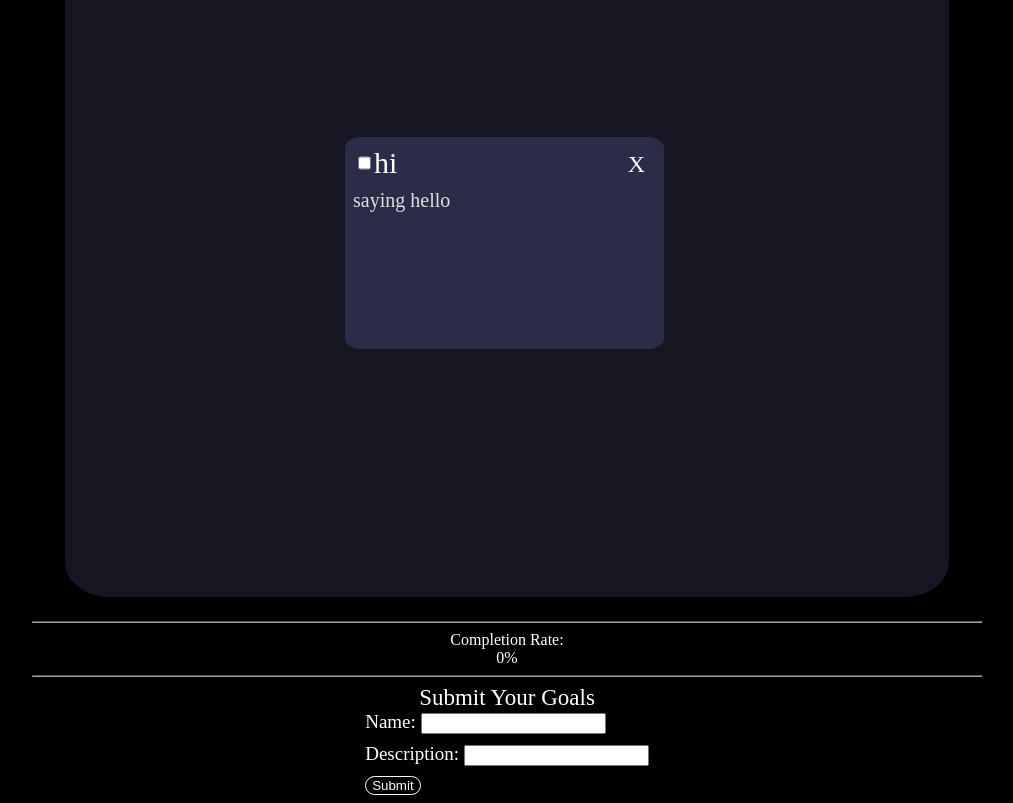
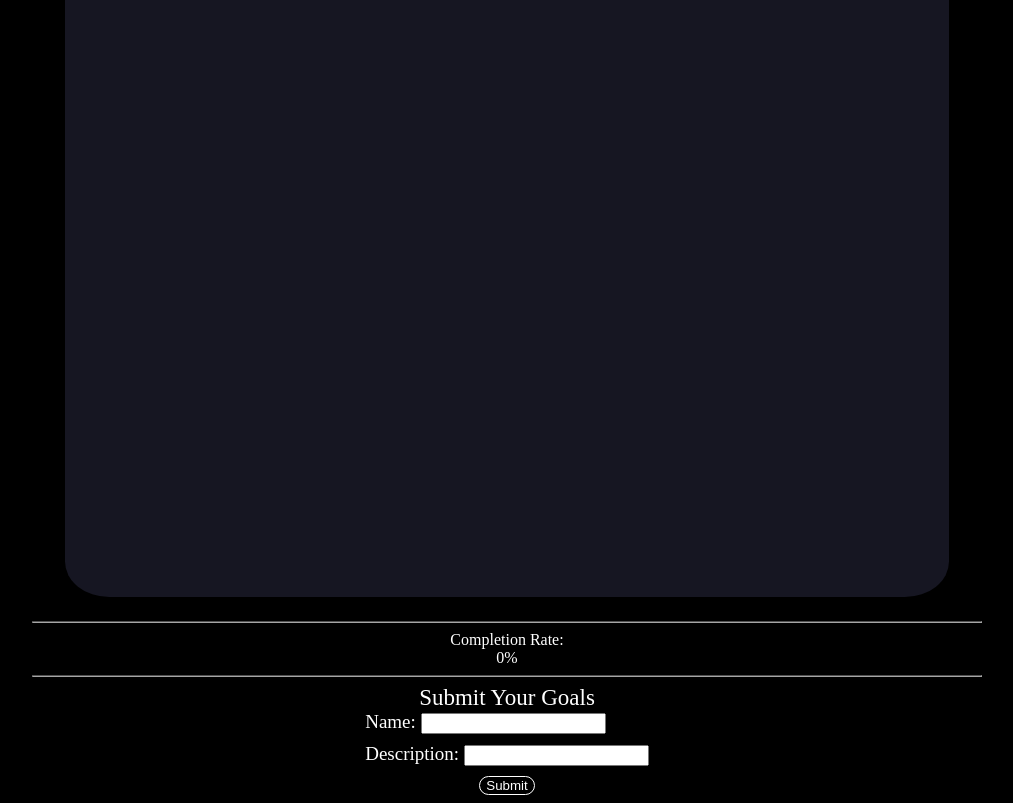
Before and after one commit to yang0709-dev/Habit-Tracker, a React (Vite) app in the folder habit-tracker/: page / in a window 1280 px wide. Shown: the part 180-983 px from the top of the page, without its empty margins (133-1146 px from the left). Built offline with nearby package versions, Linux system fonts and the light colour scheme.

Commit message:
finished saving but close button, alignment of the tasks, size of the tasks need to be fixed

```diff
--- a/habit-tracker/src/components/SubmitGoals.jsx
+++ b/habit-tracker/src/components/SubmitGoals.jsx
@@ -6,6 +6,8 @@ export const taskContext = createContext(["", ""]);
 function SubmitGoals() {
   const [tasks, setTasks] = useState(["", ""]);
 
+
+  // 處理localStorage裡面的"key"裡面的數值
   if (localStorage.getItem("key") === null) {
     localStorage.setItem("key", 0);
   }
@@ -18,20 +20,33 @@ function SubmitGoals() {
     return localStorage.getItem("key");
   }
 
+
+
+  function set_Tasks(key,val){
+    localStorage.setItem(key,val)
+  }
+
+
+
   async function handleSubmit() {
     // assigning new key to the keysDB
     const taskName = document.getElementById('taskName')
     const taskDesc = document.getElementById('taskDesc')
     if (taskName.value != '' && taskDesc.value != ''){
-      console.log(' fdsadfsdafsdfas')
+
+      // 預設是存string
       let tasks_key = Number(get_Keys());
       tasks_key += 1;
+
+      // 把新的key存到localStorage, 之後才能根據這個key存新東西
       set_Keys(tasks_key);
+
+
+      // save the [name,desc] to localStorage
+      set_Tasks(tasks_key,tasks)
+
       taskName.value = ''
       taskDesc.value = ''
-
-      // save the [name,desc] to the tasksDB
-      await set_Tasks(tasks, tasks_key);
     }
 
   }
@@ -39,7 +54,7 @@ function SubmitGoals() {
   return (
     <div id="submit-container">
       <div id="submit-goals-text">Submit Your Goals</div>
-      <form>
+      <form id="submit-form">
         <div className="tasks-inputs">
           Name:{" "}
           <input
@@ -58,7 +73,7 @@ function SubmitGoals() {
             onChange={(e) => (tasks[1] = e.target.value)}
           ></input>
         </div>
-        <button type="button" id="submit-button" onClick={(e) => {handleSubmit();}}>
+        <button type="button" id="submit-button" onClick={() => {handleSubmit();}}>
           Submit
         </button>
       </form>
--- a/habit-tracker/src/components/Task.jsx
+++ b/habit-tracker/src/components/Task.jsx
@@ -1,12 +1,20 @@
-function Task({name,desc}){
+import { useState } from "react"
+
+function Task({task_key}){
+    function remove_task(){
+        localStorage.removeItem(task_key)
+    }
+
+    const metaData = localStorage.getItem(task_key).split(',')
+
     return(
         <>
             <div className="taskWrapper">
                 <div className="taskName">
-                    <input type="checkbox"></input>{name}
+                    <input type="checkbox"></input>{metaData[0]}
                 </div>
-                <div className="trashIcon">X</div>
-                <div className="taskDesc">{desc}</div>
+                <div className="trashIcon" onClick={()=>remove_task()}>X</div>
+                <div className="taskDesc">{metaData[1]}</div>
             </div>
         </>
     )
--- a/habit-tracker/src/css/submitgoals.css
+++ b/habit-tracker/src/css/submitgoals.css
@@ -33,3 +33,10 @@
     background-color: var(--submit-bg);
     cursor: pointer;
 }
+
+#submit-form{
+    display: flex;
+    flex-direction: column;
+    align-items: center;
+    justify-content: center;
+}
--- a/habit-tracker/src/pages/MainPage.jsx
+++ b/habit-tracker/src/pages/MainPage.jsx
@@ -6,11 +6,13 @@ import { taskContext } from "../components/SubmitGoals";
 import Task from "../components/Task";
 
 function MainPage() {
-
+  console.log(Object.entries(localStorage))
   return (
     <div className="mainContainer">
       <div className="taskContainer">
-        {<Task name="hi" desc="saying hello"/>}
+        {Object.entries(localStorage).map(([k,_])=>{
+          return (<Task key={k} task_key={k}/>)
+        }) }
       </div>
       <hr className="hr-lines" />
       {<CompletionRates />}
```
